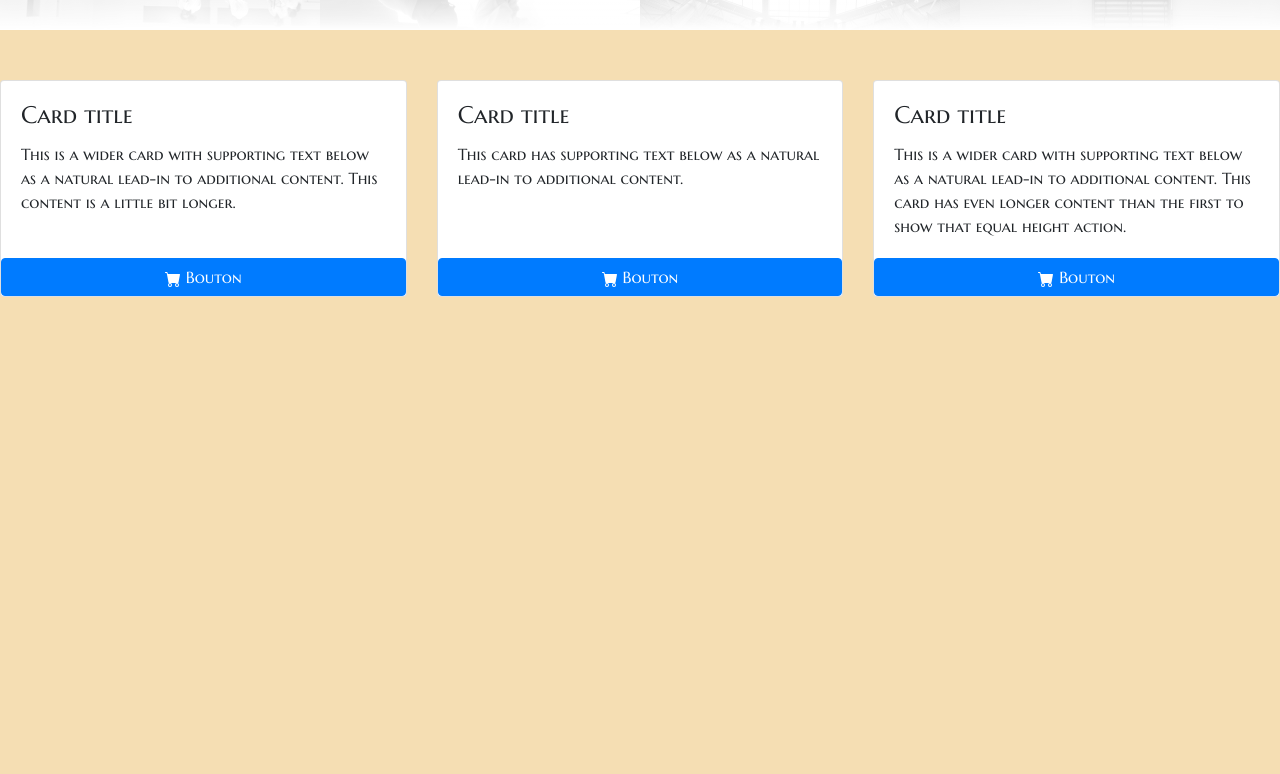
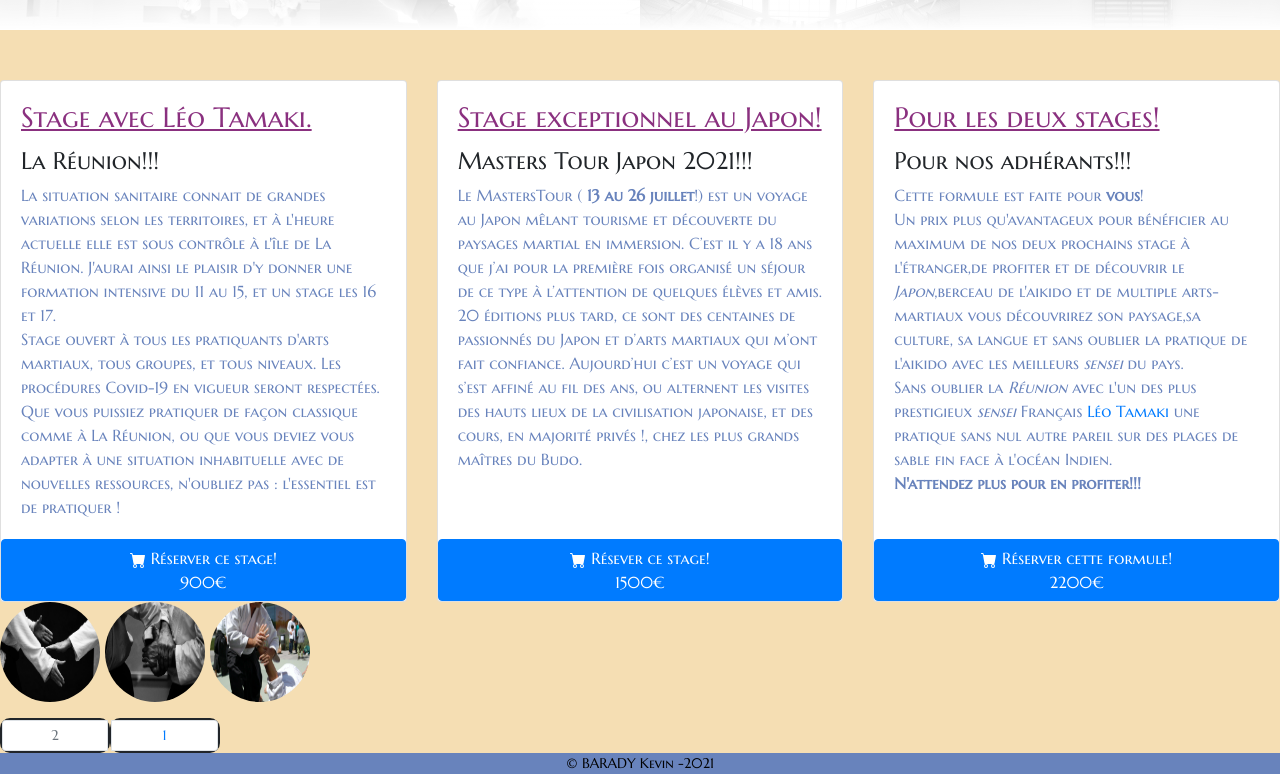
Before and after one commit to Kevin-bar/studi, a plain HTML site: page index2.html in a window 1280 px wide. Shown: the part 1232-2006 px from the top of the page. Before the commit the page ends 1529 px from the top, so only its background shows below. Drawn offline with nearby package versions, Linux system fonts and the light colour scheme; files whose address does not match are found by name.

Commit message:
modifications page 2

```diff
--- a/css/style.css
+++ b/css/style.css
@@ -58,6 +58,7 @@ footer>p {
     color: black;
     width: 100vw;
     position: static;
+    padding: 0;
 }
 
 main {
--- a/css/style2.css
+++ b/css/style2.css
@@ -61,3 +61,54 @@ section {
     height: 100vh;
     object-fit: cover;
 }
+
+h2 {
+    font-size: 6rem;
+    position: absolute;
+    top: 1rem;
+    left: 5rem;
+    font-weight: bold;
+    color: var(--vi);
+    text-shadow: 1px 2px 6px #eee;
+}
+
+footer>p {
+    background-color: var(--blf);
+    margin-bottom: 0px;
+    text-align: center;
+    font-size: 14px;
+    color: black;
+    width: 100vw;
+    position: static;
+    padding: 0;
+}
+
+nav>ul li {
+    display: inline-block;
+    width: 110px;
+    text-align: center;
+    background-color: var(--blc);
+    border: solid 2px;
+    border-radius: 10px;
+}
+
+.card-title {
+    color: var(--vi);
+    text-decoration: underline;
+}
+
+.card-text {
+    color: var(--blf);
+}
+
+.img-radius>img {
+    vertical-align: none;
+    width: 100px;
+    height: 100px;
+    border-radius: 50px;
+}
+
+.pagination {
+    margin-top: 16px;
+    margin-bottom: 0;
+}
--- a/index2.html
+++ b/index2.html
@@ -64,9 +64,16 @@
         <div class="card-deck">
             <div class="card">
                 <div class="card-body">
-                    <h4 class="card-title">Card title</h4>
-                    <p class="card-text">This is a wider card with supporting text below as a natural lead-in to
-                        additional content. This content is a little bit longer.</p>
+                    <h3 class="card-title">Stage avec Léo Tamaki.</h3>
+                    <h4 class="reunion">La Réunion!!!</h4>
+                    <p class="card-text">La situation sanitaire connait de grandes variations selon les territoires, et
+                        à l'heure actuelle elle est sous contrôle à l'île de La Réunion. J'aurai ainsi le plaisir d'y
+                        donner une formation intensive du 11 au 15, et un stage les 16 et 17.<br>Stage ouvert à tous les
+                        pratiquants d'arts martiaux, tous groupes, et tous niveaux.
+                        Les procédures Covid-19 en vigueur seront respectées.
+                        Que vous puissiez pratiquer de façon classique comme à La Réunion, ou que vous deviez vous
+                        adapter à une situation inhabituelle avec de nouvelles ressources, n'oubliez pas : l'essentiel
+                        est de pratiquer !</p>
                 </div>
                 <button type="button" class="btn btn-primary">
                     <svg xmlns="http://www.w3.org/2000/svg" width="16" height="16" fill="currentColor"
@@ -78,7 +85,7 @@
 
 
                     <font-style: vertical-align: inherit;>
-                        Bouton
+                        Réserver ce stage!<br>900€
                         </font-style>
 
 
@@ -87,8 +94,18 @@
             </div>
             <div class="card">
                 <div class="card-body">
-                    <h4 class="card-title">Card title</h4>
-                    <p class="card-text">This card has supporting text below as a natural lead-in to additional content.
+                    <h3 class="card-title">Stage exceptionnel au Japon!</h3>
+                    <h4 class="master-tour">Masters Tour Japon 2021!!!</h4>
+                    <p class="card-text">Le MastersTour (<strong> 13 au 26 juillet</strong>!) est un voyage au Japon
+                        mêlant tourisme et découverte du paysages
+                        martial en immersion. C’est il y a 18 ans que j’ai pour la première fois organisé un séjour
+                        de
+                        ce type à l’attention de quelques élèves et amis. 20 éditions plus tard, ce sont des
+                        centaines
+                        de passionnés du Japon et d’arts martiaux qui m’ont fait confiance. Aujourd’hui c’est un
+                        voyage
+                        qui s’est affiné au fil des ans, ou alternent les visites des hauts lieux de la civilisation
+                        japonaise, et des cours, en majorité privés !, chez les plus grands maîtres du Budo.
                     </p>
                 </div>
                 <button type="button" class="btn btn-primary">
@@ -101,7 +118,7 @@
 
 
                     <font-style: vertical-align: inherit;>
-                        Bouton
+                        Résever ce stage!<br>1500€
                         </font-style>
 
 
@@ -109,10 +126,18 @@
             </div>
             <div class="card">
                 <div class="card-body">
-                    <h4 class="card-title">Card title</h4>
-                    <p class="card-text">This is a wider card with supporting text below as a natural lead-in to
-                        additional content. This card has even longer content than the first to show that equal height
-                        action.</p>
+                    <h3 class="card-title">Pour les deux stages!</h3>
+                    <h4 class="formule">Pour nos adhérants!!!</h4>
+                    <p class="card-text">Cette formule est faite pour <b>vous</b>!<br>
+                        Un prix plus qu'avantageux pour bénéficier au maximum de nos deux prochains stage à
+                        l'étranger,de profiter et de découvrir le <i>Japon</i>,berceau de l'aikido et de multiple
+                        arts-martiaux vous découvrirez son paysage,sa culture, sa langue et sans oublier la pratique de
+                        l'aikido avec les meilleurs <i>sensei</i> du pays.<br>
+                        Sans oublier la <i>Réunion</i> avec l'un des plus prestigieux <i>sensei</i> Français <a
+                            href="http://www.leotamaki.com/">Léo Tamaki</a> une pratique sans nul autre pareil sur des
+                        plages de sable fin face à l'océan Indien.<br>
+                        <b>N'attendez plus pour en profiter!!!</b>
+                    </p>
                 </div>
                 <button type="button" class="btn btn-primary">
                     <svg xmlns="http://www.w3.org/2000/svg" width="16" height="16" fill="currentColor"
@@ -124,7 +149,7 @@
 
 
                     <font-style: vertical-align: inherit;>
-                        Bouton
+                        Réserver cette formule!<br>2200€
                         </font-style>
 
 
@@ -137,33 +162,25 @@
 
 
 
+    <footer>
 
+        <div class="img-radius"> <img src="img2/aikido-4018646_1280.jpg" alt="photo1">
+            <img src="img2/aikido-4018649_1280.jpg" alt="photo2">
+            <img src="img2/martial-arts-116543_1280.jpg" alt="photo3">
+        </div>
 
+        <nav aria-label="...">
+            <ul class="pagination pagination-sm pagination-lg">
+                <li class="page-item disabled">
+                    <a class="page-link" href="#" tabindex="-1">2</a>
+                </li>
+                <li class="page-item"><a class="page-link" href="index.html">1</a></li>
 
+            </ul>
+        </nav>
+        <p>© BARADY Kevin -2021</p>
 
-
-
-
-
-
-
-
-
-
-
-
-
-
-
-
-
-
-
-
-
-
-
-    <footer></footer>
+    </footer>
 
 
 
```
Also changed, not shown: img2/aikido-4018645_1280.jpg (deleted).
